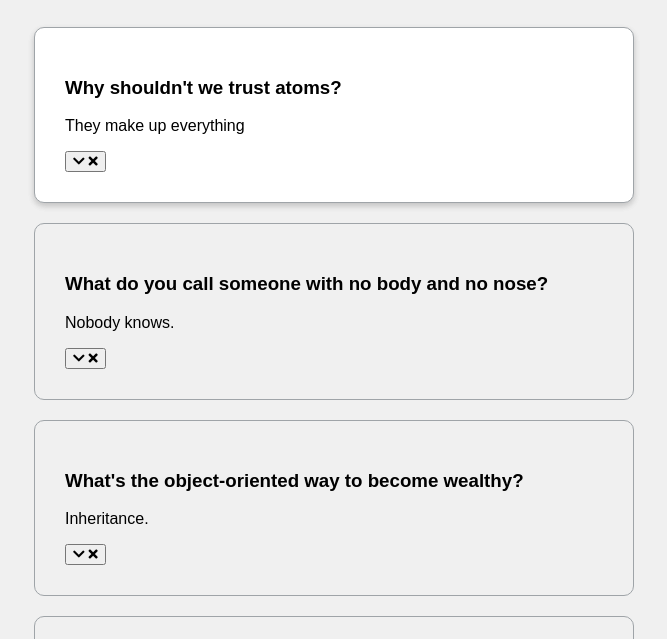
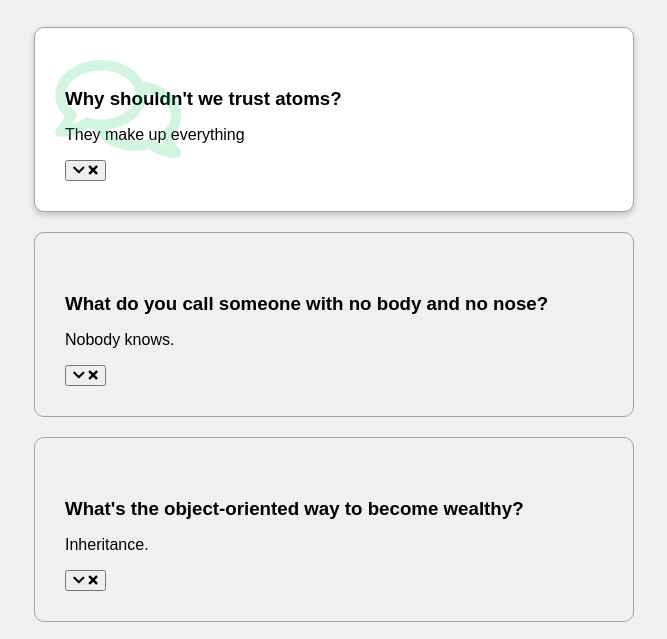
Before and after one commit to IqbalAhmadi/faq-collapse, a plain HTML site: page index.html in a window 1280 px wide. Shown: the part 90-729 px from the top of the page, without its empty margins (306-973 px from the left). Drawn offline with Linux system fonts and the light colour scheme; a web font is replaced by a local one.

Commit message:
almost done withfaq boxes styling

```diff
--- a/style.css
+++ b/style.css
@@ -37,13 +37,21 @@ h1 {
 
 .faq.active::before,
 .faq.active::after {
-  content: '\e14e';
+  content: '\f086';
   font-family: 'Font Awesome 5 Free';
   color: #2ecc71;
   font-size: 7rem;
   position: absolute;
-  opacity: 0.2;
+  opacity: 0.1;
   top: 20px;
   left: 20px;
   z-index: 0;
 }
+
+.faq-title {
+  margin: 30px 0 0;
+}
+
+.faq.active .faq-text {
+  display: block;
+}
```
